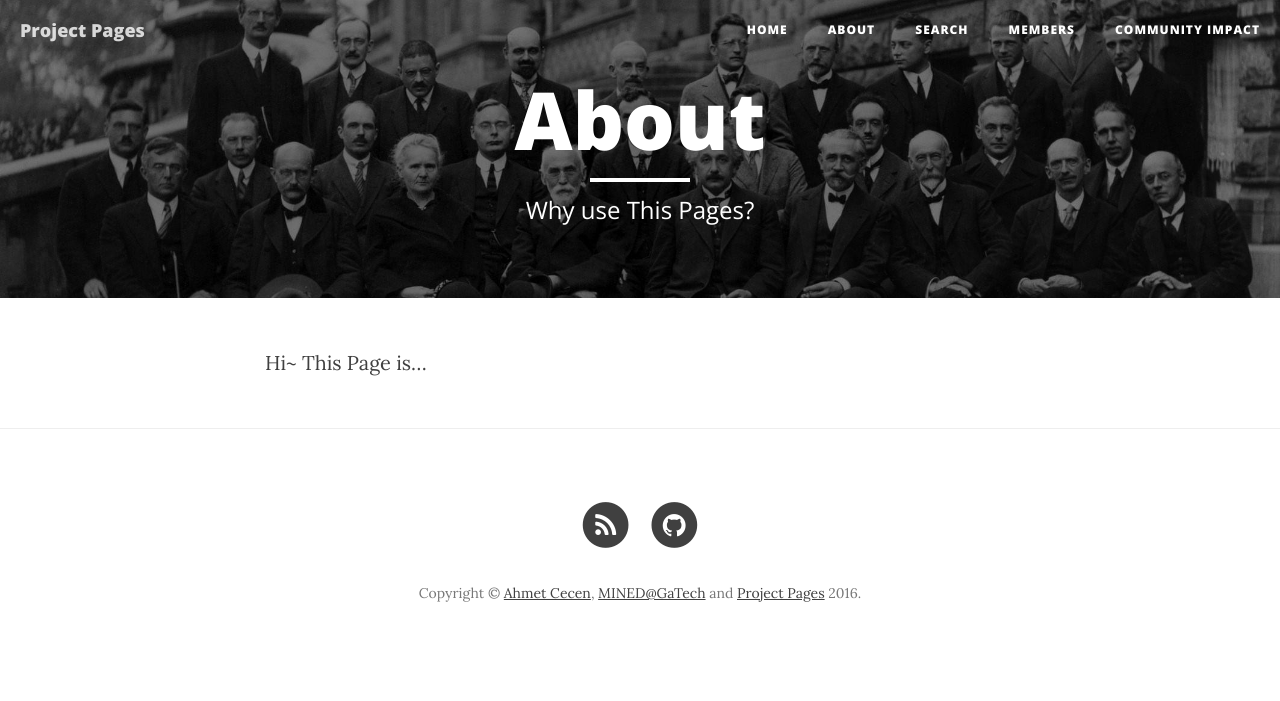
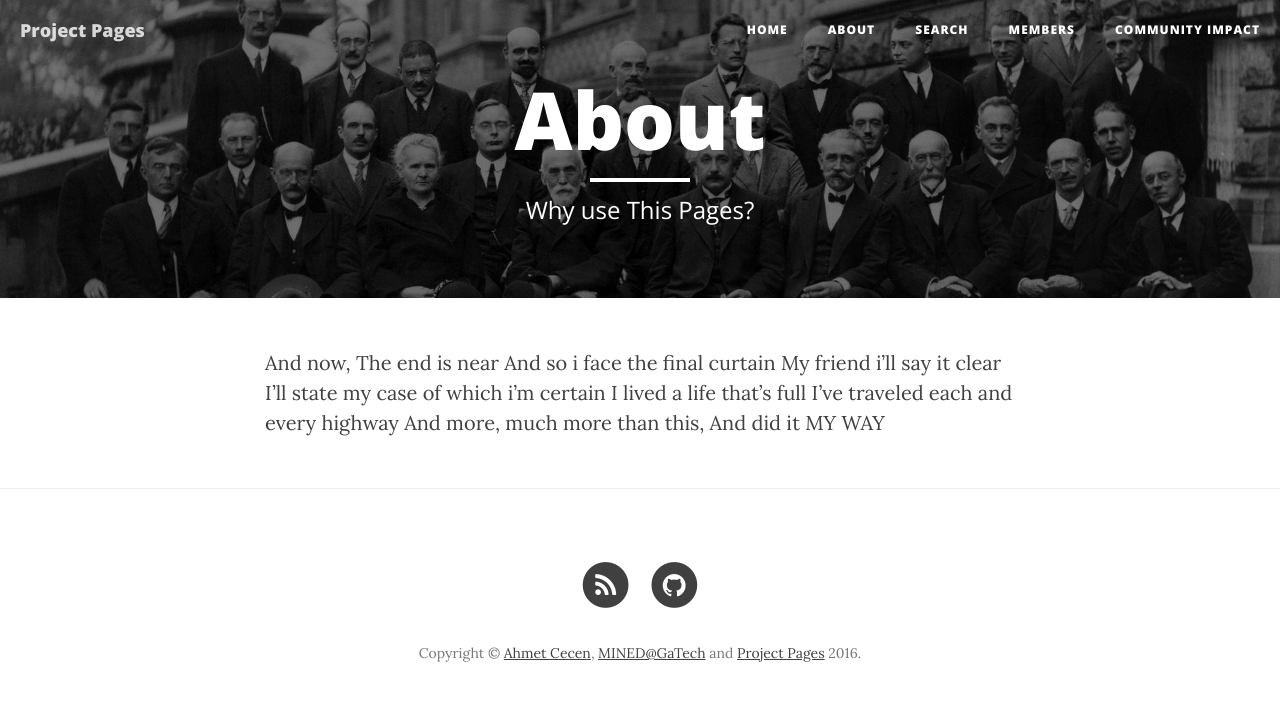
Before and after one commit to 23doyoon/23doyoon.github.io, a Jekyll site: the page built from about.md, in a window 1280 px wide. Shown: the top 701 px of the page. Built offline with Jekyll 4.4.1, drawn with Linux system fonts in a browser that asks for light colours; nearby versions of some CDN libraries.

Commit message:
config file change

```diff
--- a/about.md
+++ b/about.md
@@ -5,4 +5,10 @@ description: "Why use This Pages?"
 header-img: "img/home-bg.jpg"
 ---
 
-Hi~ This Page is...
+And now, The end is near
+And so i face the final curtain
+My friend i'll say it clear
+I'll state my case of which i'm certain
+I lived a life that's full
+I've traveled each and every highway
+And more, much more than this, And did it MY WAY
```
